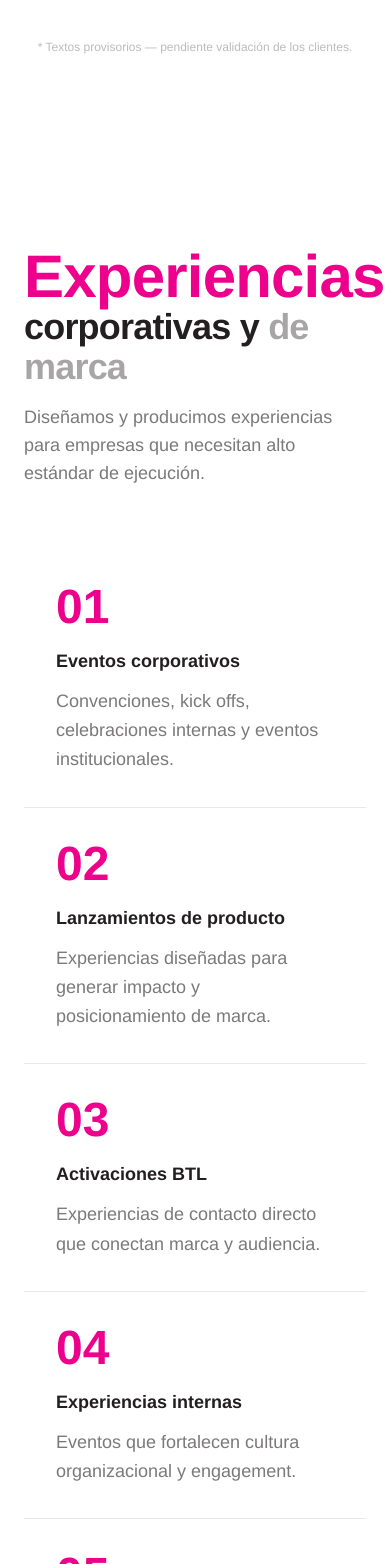
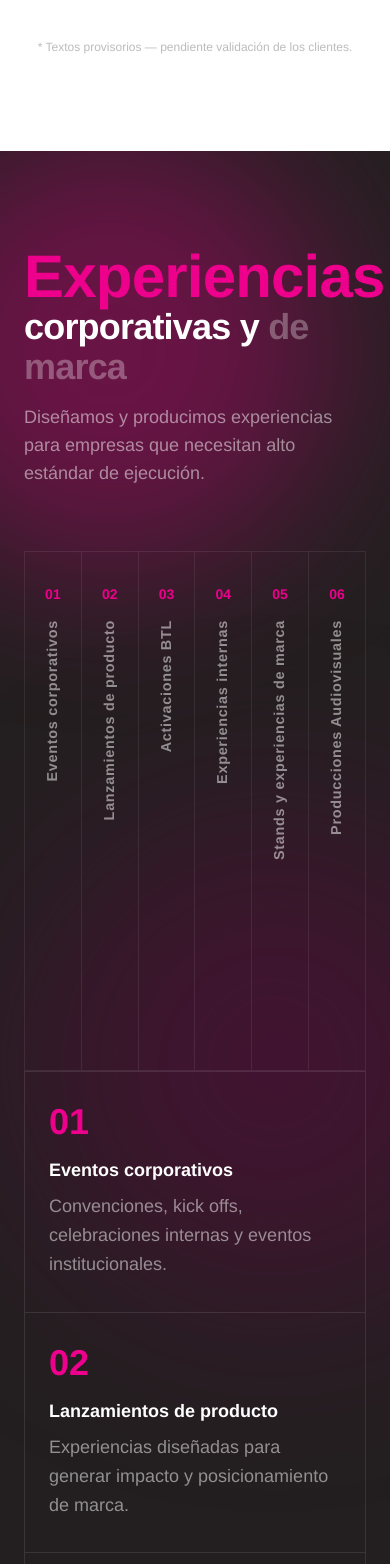
Before and after one commit to sebavigneaux-ui/lapizarra, a Next.js app: page / in a window 390 px wide. Shown: the part 7184-8748 px from the top of the page. Built offline with nearby package versions, Linux system fonts and the light colour scheme.

Commit message:
Redesign Servicios: dark bg with blobs + horizontal accordion
Each service is a thin column that expands on hover showing
number, title and description. Mobile falls back to vertical list.

Co-Authored-By: Claude Sonnet 4.6 <noreply@anthropic.com>

```diff
--- a/app/components/Servicios.tsx
+++ b/app/components/Servicios.tsx
@@ -1,3 +1,5 @@
+import Blobs from "./Blobs";
+
 const servicios = [
   {
     num: "01",
@@ -33,27 +35,101 @@ const servicios = [
 
 export default function Servicios() {
   return (
-    <section id="servicios" className="bg-white py-24 px-6">
-      <div className="max-w-6xl mx-auto">
+    <section id="servicios" className="bg-[#231F20] py-24 px-6 relative overflow-hidden">
+      <Blobs />
+
+      <div className="max-w-6xl mx-auto relative z-10">
         <div className="mb-16">
-
-          <h2 className="text-[#231F20] font-black leading-none tracking-tighter">
+          <h2 className="text-white font-black leading-none tracking-tighter">
             <span className="block text-6xl md:text-8xl text-[#EC008C]">Experiencias</span>
-            <span className="block text-4xl md:text-5xl text-[#231F20]">corporativas y <span className="text-[#231F20]/40">de marca</span></span>
+            <span className="block text-4xl md:text-5xl">corporativas y <span className="text-white/30">de marca</span></span>
           </h2>
-          <p className="text-[#231F20]/60 text-lg mt-4 max-w-xl">
+          <p className="text-white/50 text-lg mt-4 max-w-xl">
             Diseñamos y producimos experiencias para empresas que necesitan alto estándar de ejecución.
           </p>
         </div>
 
-        <div className="grid md:grid-cols-2 lg:grid-cols-3 gap-px bg-[#231F20]/10">
+        <style>{`
+          .srv-acordeon {
+            display: flex;
+            height: 520px;
+            border: 1px solid rgba(255,255,255,0.08);
+          }
+          .srv-col {
+            flex: 1;
+            min-width: 56px;
+            transition: flex 0.5s cubic-bezier(0.4, 0, 0.2, 1);
+            overflow: hidden;
+            position: relative;
+            border-right: 1px solid rgba(255,255,255,0.08);
+            cursor: default;
+          }
+          .srv-col:last-child { border-right: none; }
+          .srv-col:hover { flex: 5; }
+
+          .srv-rotado {
+            position: absolute;
+            inset: 0;
+            display: flex;
+            flex-direction: column;
+            align-items: center;
+            padding: 2rem 0;
+            transition: opacity 0.15s ease;
+          }
+          .srv-col:hover .srv-rotado { opacity: 0; pointer-events: none; }
+
+          .srv-titulo-vertical {
+            writing-mode: vertical-rl;
+            transform: rotate(180deg);
+            white-space: nowrap;
+            font-weight: 900;
+            font-size: 0.9rem;
+            letter-spacing: 0.05em;
+            color: rgba(255,255,255,0.5);
+            margin-top: 1rem;
+          }
+
+          .srv-expandido {
+            position: absolute;
+            inset: 0;
+            padding: 2.5rem;
+            opacity: 0;
+            transition: opacity 0.3s ease 0.15s;
+            display: flex;
+            flex-direction: column;
+            justify-content: flex-end;
+          }
+          .srv-col:hover .srv-expandido { opacity: 1; }
+          .srv-col:hover { background: rgba(255,255,255,0.03); }
+        `}</style>
+
+        {/* Acordeón horizontal — desktop */}
+        <div className="srv-acordeon hidden md:flex">
           {servicios.map((s) => (
-            <div key={s.num} className="bg-white p-8 hover:bg-[#F5F5F5] transition-colors group">
-              <span className="text-[#EC008C] text-5xl font-black leading-none">{s.num}</span>
-              <h3 className="text-[#231F20] font-black text-lg mt-4 mb-3 group-hover:text-[#EC008C] transition-colors">
-                {s.titulo}
-              </h3>
-              <p className="text-[#231F20]/60 text-lg leading-relaxed">{s.desc}</p>
+            <div key={s.num} className="srv-col">
+              {/* Estado colapsado */}
+              <div className="srv-rotado">
+                <span className="text-[#EC008C] font-black text-sm">{s.num}</span>
+                <span className="srv-titulo-vertical">{s.titulo}</span>
+              </div>
+
+              {/* Estado expandido */}
+              <div className="srv-expandido">
+                <span className="text-[#EC008C] font-black text-5xl leading-none mb-6">{s.num}</span>
+                <h3 className="text-white font-black text-xl mb-3 leading-tight">{s.titulo}</h3>
+                <p className="text-white/50 text-lg leading-relaxed">{s.desc}</p>
+              </div>
+            </div>
+          ))}
+        </div>
+
+        {/* Versión mobile — lista vertical */}
+        <div className="md:hidden flex flex-col divide-y divide-white/10 border border-white/10">
+          {servicios.map((s) => (
+            <div key={s.num} className="px-6 py-8">
+              <span className="text-[#EC008C] font-black text-4xl leading-none block mb-4">{s.num}</span>
+              <h3 className="text-white font-black text-lg mb-2">{s.titulo}</h3>
+              <p className="text-white/50 text-lg leading-relaxed">{s.desc}</p>
             </div>
           ))}
         </div>
```
